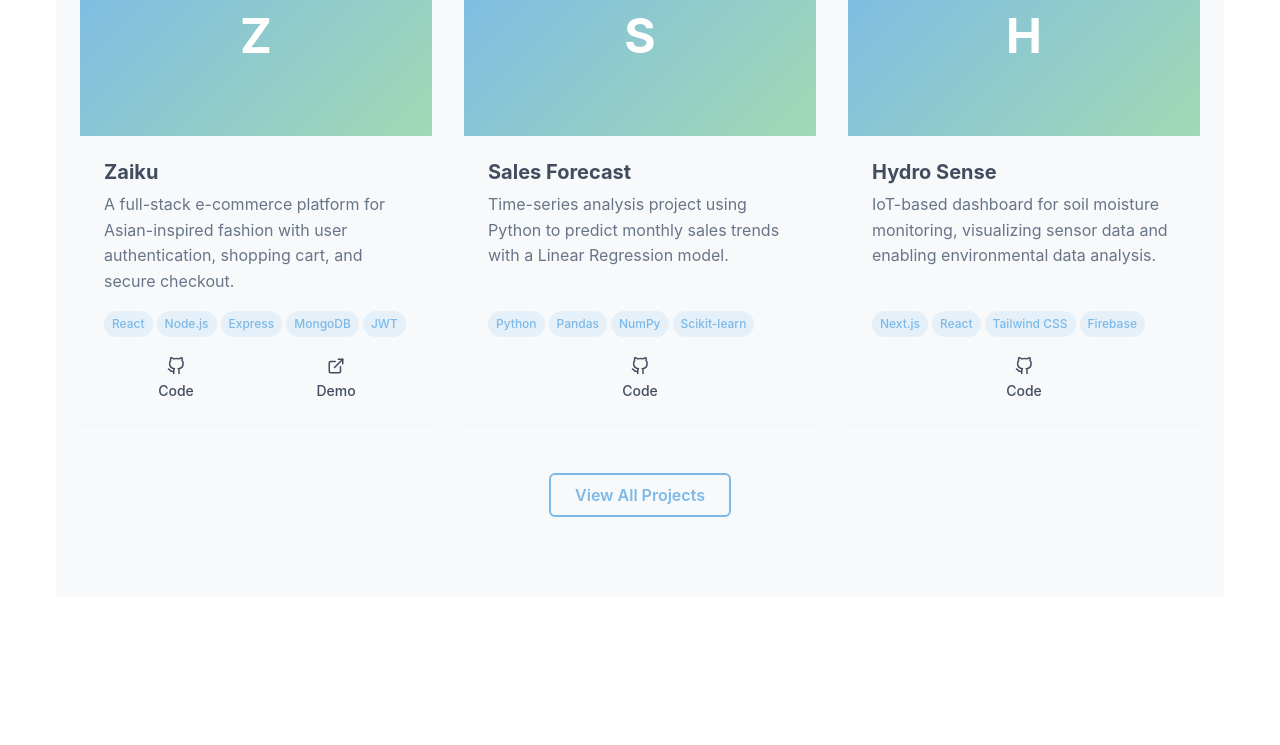
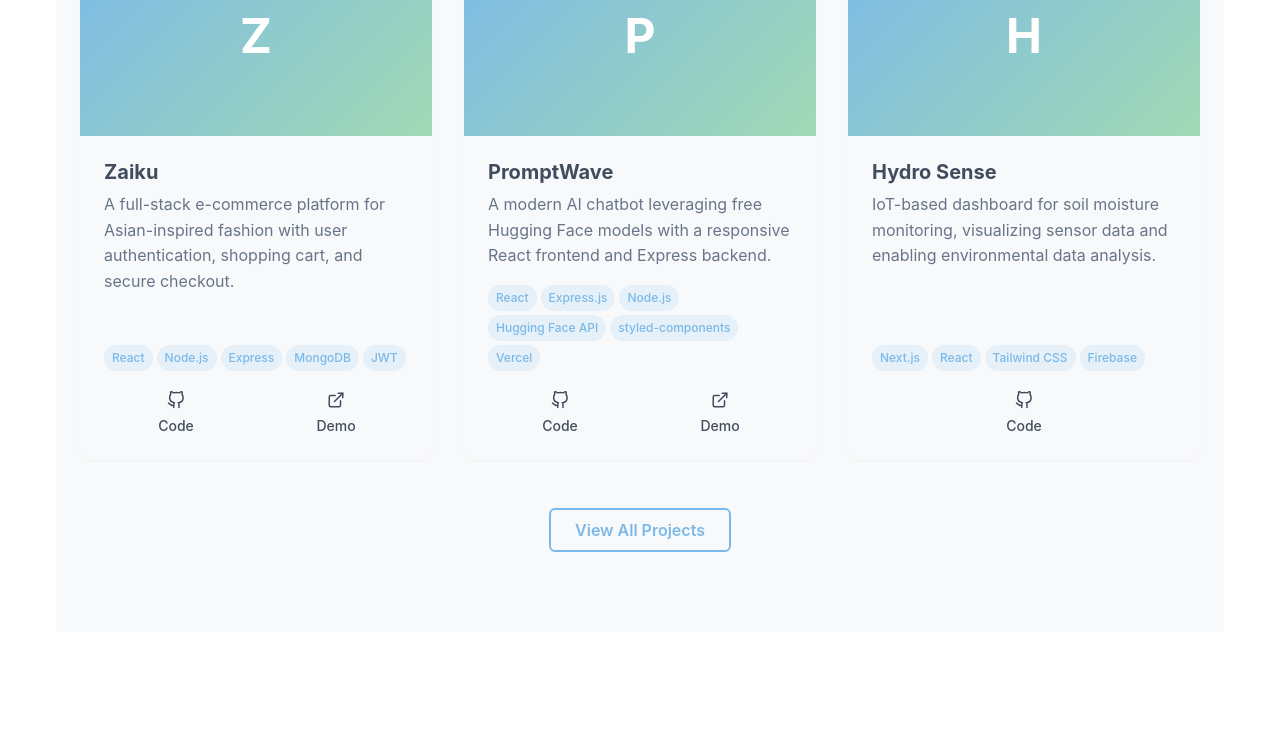
Before and after one commit to davidhsong/portfolio, a React (Create React App) app in the folder client/: page / in a window 1280 px wide. Shown: the part 1130-1875 px from the top of the page. Built offline with nearby package versions, Linux system fonts and the light colour scheme.

Commit message:
changed featured

```diff
--- a/client/src/pages/Home.js
+++ b/client/src/pages/Home.js
@@ -19,13 +19,13 @@ const Home = () => {
       demo: 'https://www.zaikuofficial.com/'
     },
     {
-      id: 'sales-forecast',
-      title: 'Sales Forecast',
-      description: 'Time-series analysis project using Python to predict monthly sales trends with a Linear Regression model.',
-      image: '/images/sales-forecast.jpg',
-      technologies: ['Python', 'Pandas', 'NumPy', 'Scikit-learn'],
-      github: 'https://github.com/hanbit0218/sales_forecast.git',
-      demo: null
+      id: 'promptwave',
+      title: 'PromptWave',
+      description: 'A modern AI chatbot leveraging free Hugging Face models with a responsive React frontend and Express backend.',
+      image: '/images/promptwave.jpg',
+      technologies: ['React', 'Express.js', 'Node.js', 'Hugging Face API', 'styled-components', 'Vercel'],
+      github: 'https://github.com/hanbit0218/promptwave',
+      demo: 'https://promptwave.vercel.app/'
     },
     {
       id: 'hydro-sense',
```
